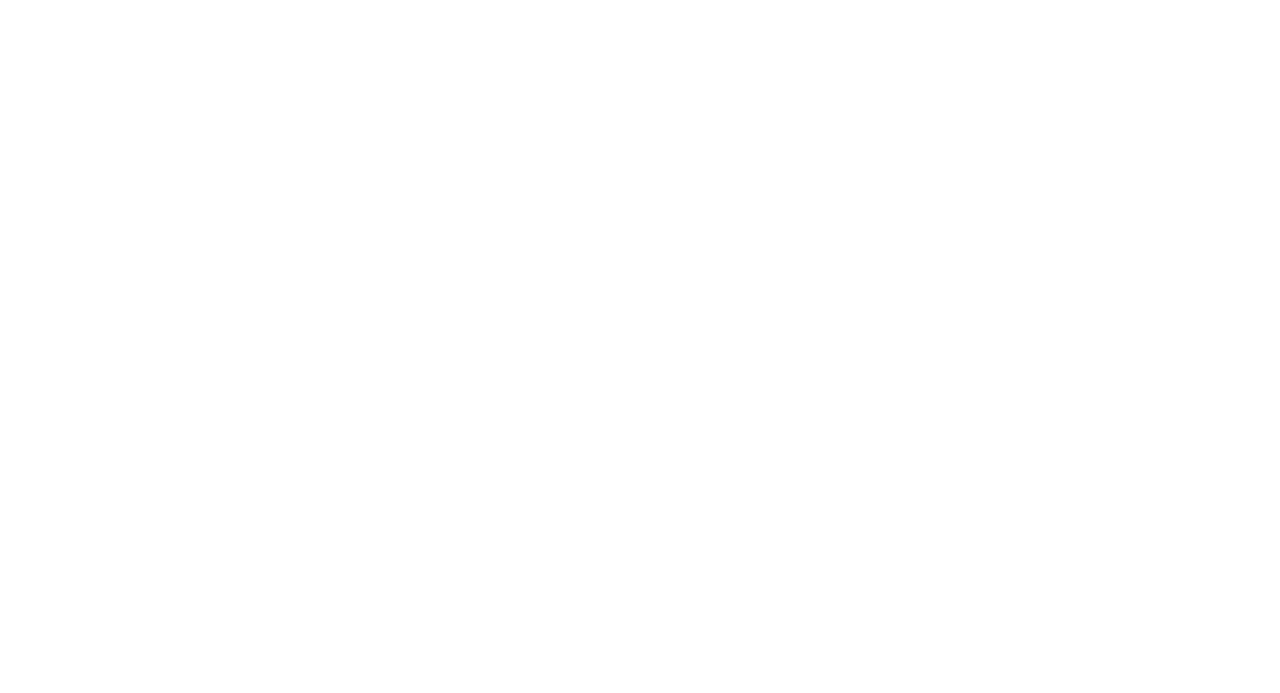
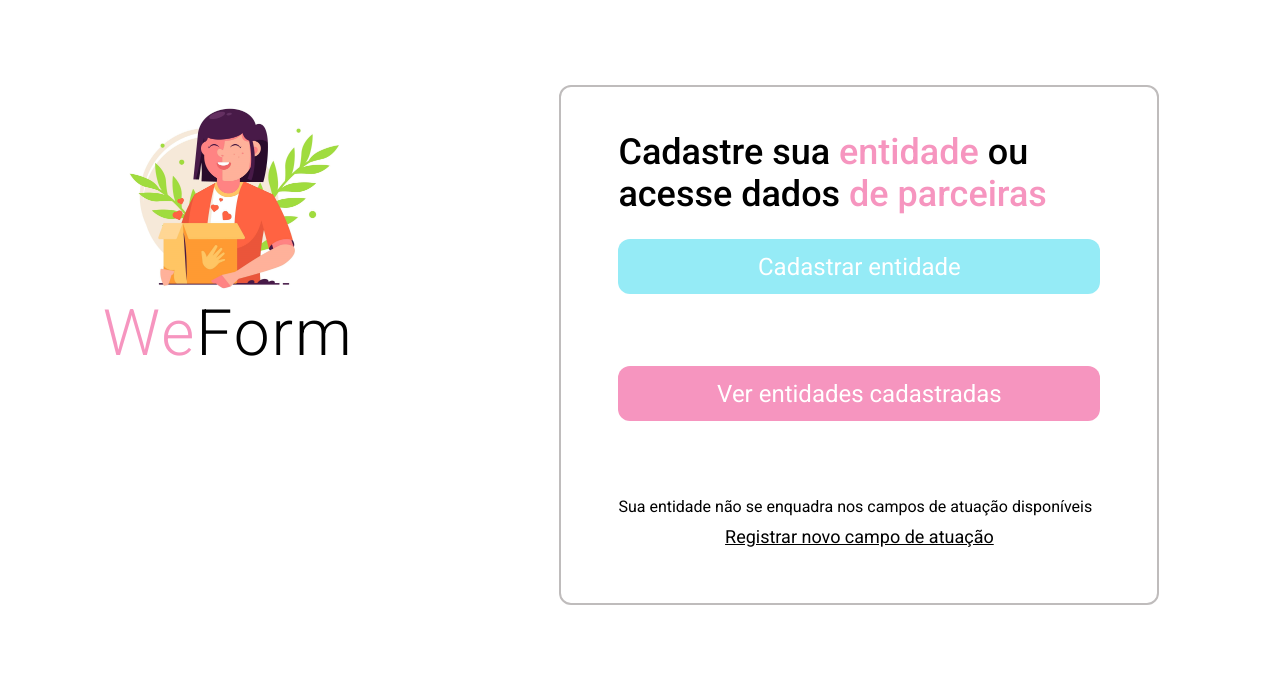
Before and after one commit to Karen0nog/git_test-, a plain HTML site: page Projeto_teste_1/index.html in a window 1280 px wide. Drawn offline with Linux system fonts and the light colour scheme.

Commit message:
add design

```diff
--- a/Projeto_teste_1/index.html
+++ b/Projeto_teste_1/index.html
@@ -1,11 +1,41 @@
 <!DOCTYPE html>
 <html lang="pt-br">
-<head>
-    <meta charset="UTF-8">
-    <meta name="viewport" content="width=device-width, initial-scale=1.0">
+  <head>
+    <meta charset="UTF-8" />
+    <meta name="viewport" content="width=device-width, initial-scale=1.0" />
+    <link rel="stylesheet" href="style.css" />
+    <link rel="preconnect" href="https://fonts.googleapis.com" />
+    <link rel="preconnect" href="https://fonts.gstatic.com" crossorigin />
+    <link
+      href="https://fonts.googleapis.com/css2?family=Roboto:ital,wght@0,100;0,300;0,400;0,500;0,700;0,900;1,100;1,300;1,400;1,500;1,700;1,900&display=swap"
+      rel="stylesheet"
+    />
     <title>WeForm</title>
-</head>
-<body>
+  </head>
+  <body>
+    <div class="content">
+      <aside>
+        <img src="assets/4168731.jpg" alt="Woman doing charity" />
+        <h1><span>We</span>Form</h1>
+      </aside>
 
-</body>
+      <main>
+        <h2>
+          Cadastre sua <span>entidade</span> ou acesse dados
+          <span> de parceiras </span>
+        </h2>
+        <div class="actions">
+          <a href="#">Cadastrar entidade</a>
+          <a href="#">Ver entidades cadastradas</a>
+        </div>
+        <br />
+        <footer>
+          <p>Sua entidade não se enquadra nos campos de atuação disponíveis</p>
+
+          <a href="#">Registrar novo campo de atuação</a>
+        </footer>
+
+      </main>
+    </div>
+  </body>
 </html>
--- a/Projeto_teste_1/style.css
+++ b/Projeto_teste_1/style.css
@@ -0,0 +1,98 @@
+* {
+    padding: 0;
+    margin: 0;
+    box-sizing: border-box;
+}
+
+body {
+    font-family: 'Roboto', sans-serif;
+    font-size: 14px;
+}
+
+.content {
+    display: grid;
+    grid-template-areas:
+    ". . . . ."
+    ". hero . form ."
+    ". hero . form ."
+    ". . . . .";
+
+    gap: 8.5rem;
+}
+main {
+    grid-area: form;
+}
+aside {
+    grid-area: hero;
+}
+:root {
+    font-size: 62.5%;
+}
+
+img {
+    width: 250px;
+}
+
+aside h1 {
+    font-family: 'Roboto';
+    font-size: 64px;
+    font-weight: 300;
+    letter-spacing: 2px;
+}
+
+aside h1 span,
+main h2 span {
+    color: rgb(246, 149, 191);
+}
+
+main {
+    width: 60rem;
+    height: 52rem;
+    border: 0.2rem solid rgb(191, 188, 188);
+    padding: 4.4rem 5.7rem;
+    border-radius: 1.2rem;
+}
+
+main h2 {
+    max-width: 43rem;
+    font-size: 3.6rem;
+    font-weight: 500;
+
+}
+
+main .actions {
+    display: flex;
+    flex-flow: column wrap;
+}
+
+main .actions a:first-child {
+    background-color: rgb(149, 235, 246);
+    margin-bottom: 4.8rem;
+}
+
+main .actions a {
+    height: 5.5rem;
+    background-color: rgb(246, 149, 191);
+    font-size: 2.4rem;
+    border-radius: 1.2rem;
+    text-decoration: none;
+
+    display: flex;
+    justify-content: center;
+    align-items: center;
+    color: #fff;
+    margin-top: 2.4rem;
+}
+
+main footer p {
+    font-size: 1.6rem;
+    margin-top: 6rem;
+}
+
+main footer a {
+    font-size: 1.8rem;
+    margin-top: 1rem;
+    display: block;
+    text-align: center;
+    color: #000;
+}
```
